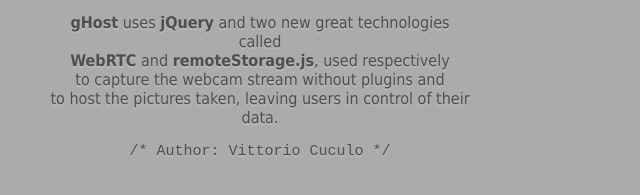
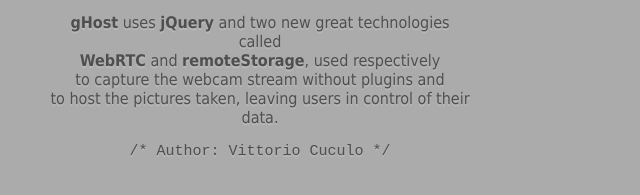
Before and after one commit to vcuculo/ghost, a plain HTML site: page index.html in a window 1280 px wide. Shown: the part 407-602 px from the top of the page, 380-1020 px from the left. Drawn offline with Linux system fonts and the light colour scheme.

Commit message:
change from old remotestoragejs.com to new remotestorage.io

```diff
--- a/index.html
+++ b/index.html
@@ -28,7 +28,7 @@
         <a href="http://jquery.com/" target="_blank">jQuery</a> and two new great technologies called
         <br>
         <a href="http://www.webrtc.org/" target="_blank">WebRTC</a> and
-        <a href="http://remotestoragejs.com/" target="_blank">remoteStorage.js</a>, used respectively
+        <a href="http://remotestorage.io/" target="_blank">remoteStorage</a>, used respectively
         <br>to capture the webcam stream without plugins and
         <br>to host the pictures taken, leaving users in control of their data.</p>
         <p style="font: 15px 'Courier New'">/* Author: Vittorio Cuculo */</p>
```
